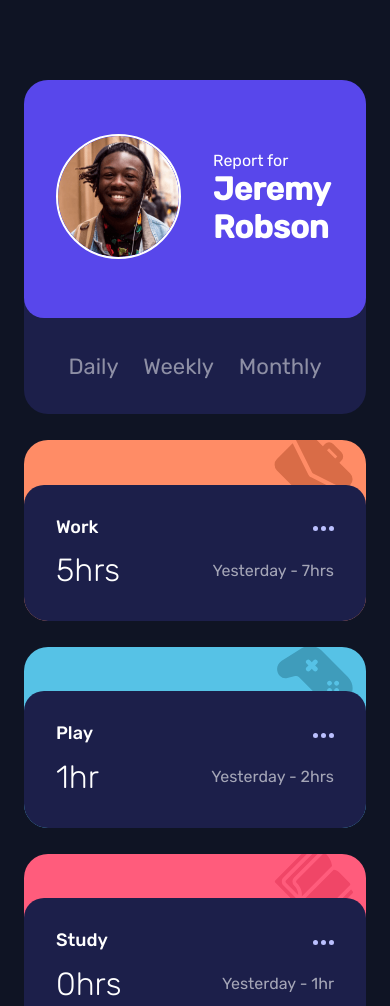
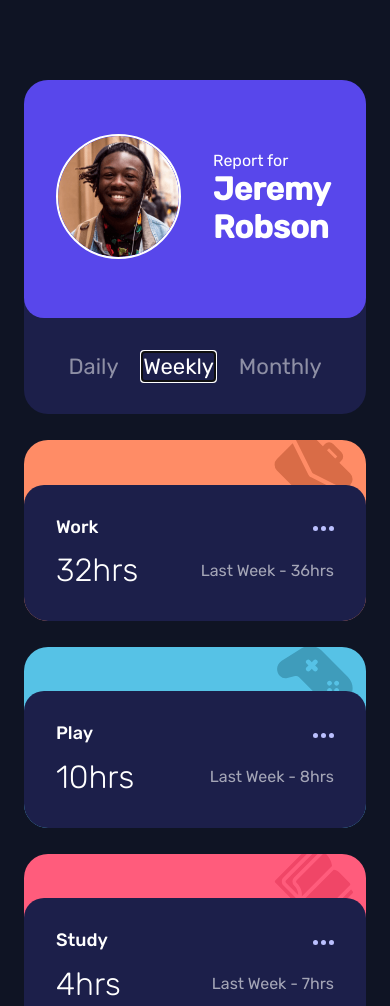
Before and after one commit to Sachin9328/time-tracking-dashboard-main, a plain HTML site: page index.html in a window 390 px wide. Shown: the top 1006 px of the page. Drawn offline with nearby package versions, Linux system fonts and the light colour scheme.

Commit message:
Finished mobile design and javascript/jquery functionality

```diff
--- a/js/main.js
+++ b/js/main.js
@@ -3,7 +3,7 @@ let weekly = document.getElementsByClassName('weekly');
 let monthly = document.getElementsByClassName('monthly');
 
 window.onload = function() {
-    $(weekly).hide();
+    $(daily).hide();
     $(monthly).hide();
 };
 
@@ -23,9 +23,7 @@ function hideAndShow() {
     }
 };
 
-let frequency = document.querySelectorAll('.user__frequency__link');
-for (let i = 0; i < frequency.length; i++) {
-    frequency[i].addEventListener('click', function (_event) {
-        hideAndShow(this);
-    });
-}
+window.addEventListener("hashchange", hideAndShow);
+
+
+$('#user__frequency__weekly').focus();
```
Also changed, not shown: css/styles.css (+0 -18 lines).
